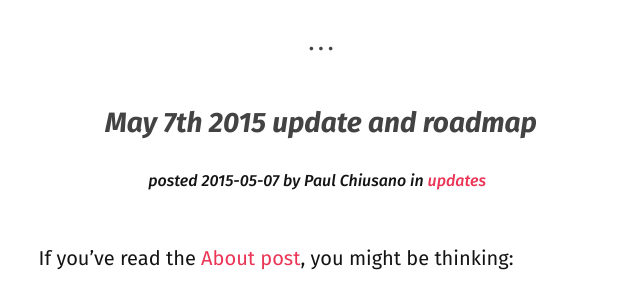
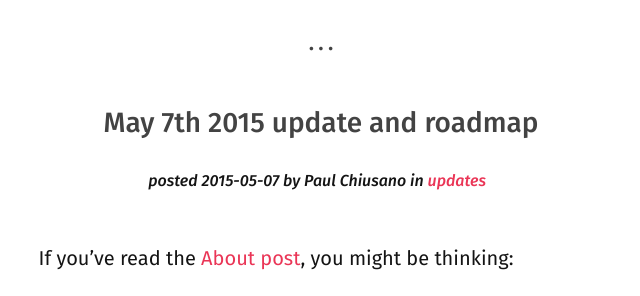
Before and after one commit to unisonweb/oldblog, a Jekyll site: the page built from _posts/2015-05-07-update.markdown, in a window 1280 px wide. Shown: the part 471-767 px from the top of the page, without its empty margins (319-959 px from the left). Built offline with Jekyll 4.4.1, drawn with Linux system fonts in a browser that asks for light colours; comment, search, counter and statistics services are not loaded.

Commit message:
Update styles.css

```diff
--- a/stylesheets/styles.css
+++ b/stylesheets/styles.css
@@ -36,8 +36,7 @@ h1, h2, h3, h4, h5, h6 {
   color:#434343;
   margin:0 0 20px;
   font-family:'Fira Sans', sans-serif;
-  font-weight: bold;
-  font-style: italic;
+  font-weight: 500;
 }
 
 p, ul, ol, table, pre, dl {
```
